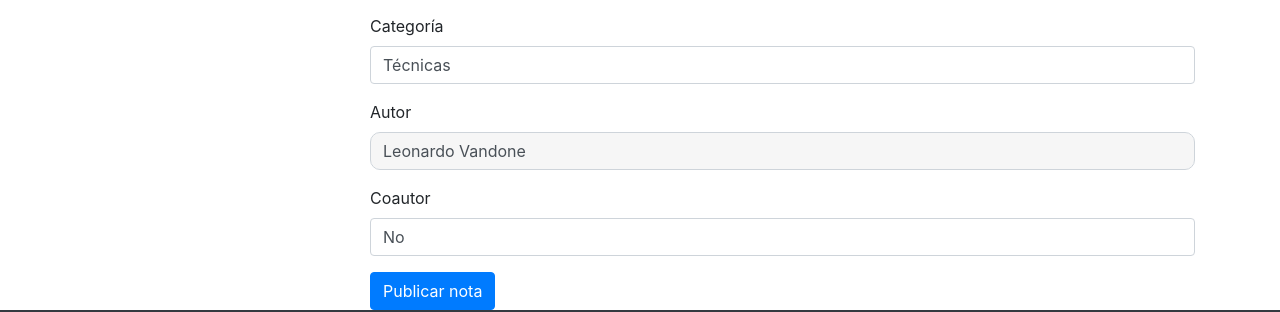
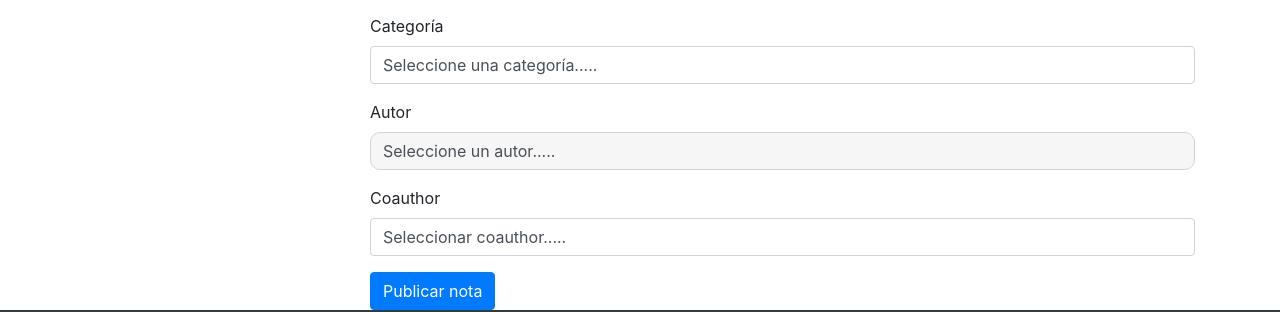
Before and after one commit to Nicocaputocai/front-end-Leo-Vandone-segundo-intento, a React (Create React App) app: page /admin in a window 1280 px wide. Shown: the part 584-896 px from the top of the page. Built offline with nearby package versions, Linux system fonts and the light colour scheme; no server answers.

Commit message:
Solucionado error de creación de nota.

```diff
--- a/src/pages/AddNote.jsx
+++ b/src/pages/AddNote.jsx
@@ -2,14 +2,14 @@ import { useState } from "react";
 import { Button, Form } from "react-bootstrap";
 import BlogDataService from "../services/BlogService.js";
 
-const Create = () =>{
+const Create = () => {
   const initialFormNote = {
     img: "",
     title: "",
     paragraph: "",
     category: "",
     author: "",
-    coAutor: "",
+    coAuthor: "",
   };
 
   const [createNote, setCreateNote] = useState(initialFormNote);
@@ -26,9 +26,10 @@ const Create = () =>{
       paragraph: createNote.paragraph,
       category: createNote.category,
       author: createNote.author,
-      coAutor: createNote.coAutor,
-      important: createNote.important,
+      coAuthor: createNote.coAuthor,
     };
+
+    console.log(data);
 
     BlogDataService.createNote(data)
       .then((response) => {
@@ -38,24 +39,23 @@ const Create = () =>{
           paragraph: response.data.paragraph,
           category: response.data.category,
           author: response.data.author,
-          coAutor: response.data.coAutor,
+          coAuthor: response.data.coAuthor,
         });
       })
       .catch((err) => console.log(err));
+
+
   };
 
   return (
     <>
       <Form>
         <Form.Group controlId="img">
-          <Form>
-            <Form.File name="img" id="img" label="Foto de portada" />
-          </Form>
+          <Form.File name="img" label="Foto de portada" onChange={handleInputChange} />
         </Form.Group>
-        <Form.Group required controlId="title" name="title">
+        <Form.Group required controlId="title">
           <Form.Label>Titulo de la nota</Form.Label>
           <Form.Control
-            type="string"
             name="title"
             onChange={handleInputChange}
             as="textarea"
@@ -65,7 +65,6 @@ const Create = () =>{
         <Form.Group required controlId="paragraph">
           <Form.Label>Parrafo de la nota</Form.Label>
           <Form.Control
-            type="string"
             name="paragraph"
             onChange={handleInputChange}
             as="textarea"
@@ -75,12 +74,12 @@ const Create = () =>{
         <Form.Group required controlId="category">
           <Form.Label>Categoría</Form.Label>
           <Form.Control
-            type="string"
             name="category"
             onChange={handleInputChange}
             as="select"
+            defaultValue={''}
           >
-            <option disabled>Seleccione una categoría.....</option>
+            <option value="" disabled>Seleccione una categoría.....</option>
             <option value="Tecnicas">Técnicas</option>
             <option value="Entrevistas"> Entrevistas </option>
             <option value="Historias de vida">Historias de vida</option>
@@ -89,28 +88,26 @@ const Create = () =>{
         <Form.Group required controlId="author">
           <Form.Label>Autor</Form.Label>
           <Form.Control
-            type="string"
             name="author"
             onChange={handleInputChange}
             as="select"
-            select
+            defaultValue={''}
           >
-            <option disabled>Seleccione una categoría.....</option>
+            <option value="" disabled>Seleccione un autor.....</option>
             <option value="Leonardo Vandone">Leonardo Vandone</option>
           </Form.Control>
         </Form.Group>
 
-        <Form.Group controlId="coauthor">
-          <Form.Label>Coautor</Form.Label>
+        <Form.Group controlId="coAuthor">
+          <Form.Label>Coauthor</Form.Label>
           <Form.Control
-            type="string"
             name="coAuthor"
             onChange={handleInputChange}
             as="select"
-            select
+            defaultValue={'#'}
           >
-            <option value="" disabled>
-              Seleccionar coautor.....
+            <option value="#" disabled>
+              Seleccionar coauthor.....
             </option>
             <option value="">No</option>
             <option>2</option>
@@ -119,7 +116,7 @@ const Create = () =>{
             <option>5</option>
           </Form.Control>
         </Form.Group>
-        <Button variant="primary" onClick={save} type="submit">
+        <Button variant="primary" onClick={save}>
           Publicar nota
         </Button>
       </Form>
```
